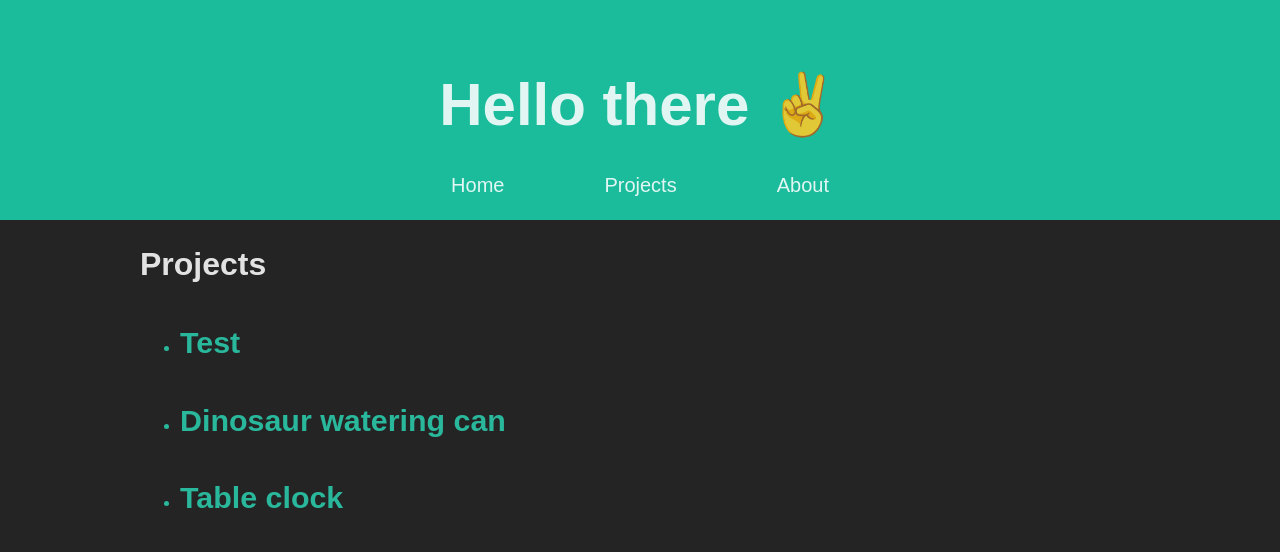
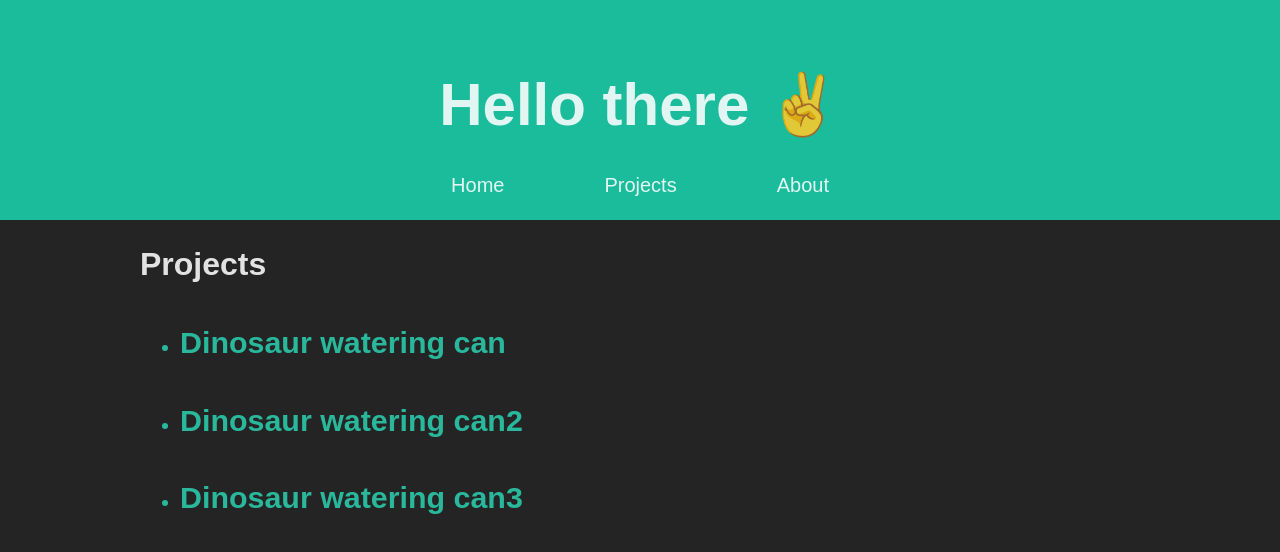
Before and after one commit to frej0887/BlogWebsite, a React (Vite) app: page /projects in a window 1280 px wide. Shown: the top 552 px of the page. Built offline with nearby package versions, Linux system fonts and the light colour scheme.

Commit message:
new blog setup

```diff
--- a/src/App.tsx
+++ b/src/App.tsx
@@ -3,10 +3,10 @@ import {useMediaQuery} from 'react-responsive';
 import {BrowserRouter, Routes, Route} from "react-router-dom";
 import {Home} from "./pages/Home.tsx";
 import {Layout} from "./layout/layout.tsx";
-import {Projects} from "./pages/Projects.tsx";
+import {ProjectList} from "./pages/ProjectList.tsx";
 import {About} from "./pages/About.tsx";
 import {NoPage} from "./pages/NoPage.tsx";
-import {LayoutContext } from './contexts.tsx';
+import {LayoutContext} from './contexts.tsx';
 import {SingleProject} from "./pages/SingleProject.tsx";
 
 
@@ -18,19 +18,20 @@ function App() {
   const context = {is_mobile: !isLaptop};
   return (
     <LayoutContext.Provider value={context}>
+      <LayoutContext.Provider value={context}>
         <BrowserRouter>
           <Routes>
             <Route path="/" element={<Layout/>}>
               <Route index element={<Home/>}/>
               <Route path="about" element={<About/>}/>
-            <Route path="projects" element={<Projects/>}/>
-            {/*<Route path="markdown/:projectId" element={<SingleProject/>}/>*/}
+              <Route path="projects" element={<ProjectList/>}/>
               <Route path="projects/:projectId" Component={SingleProject}/>
               <Route path="*" element={<NoPage/>}/>
             </Route>
           </Routes>
         </BrowserRouter>
       </LayoutContext.Provider>
+    </LayoutContext.Provider>
   )
 }
 
--- a/src/contexts.tsx
+++ b/src/contexts.tsx
@@ -1,7 +1,35 @@
-import {createContext} from "react";
+import {createContext, type ReactNode} from "react";
+import Dinosaur from "./pages/projects/Dinosaur.tsx";
 
 type layoutContext = {
   is_mobile: boolean;
 }
 
 export const LayoutContext = createContext<layoutContext>({is_mobile: false});
+
+type ProjectMapType = {
+  project: ReactNode;
+  previewName: string;
+  previewText: string;
+  previewImage: string|null;
+}
+
+const currentProjects = [{
+  project: <Dinosaur/>,
+  previewName: 'Dinosaur watering can',
+  previewText: 'Dinosaurs are cool',
+  previewImage: ''
+},{
+  project: <Dinosaur/>,
+  previewName: 'Dinosaur watering can2',
+  previewText: 'Dinosaurs are cool',
+  previewImage: ''
+},{
+  project: <Dinosaur/>,
+  previewName: 'Dinosaur watering can3',
+  previewText: 'Dinosaurs are cool',
+  previewImage: ''
+}];
+
+
+export const ProjectContext = createContext<ProjectMapType[]>(currentProjects)
--- a/src/layout/layout.css
+++ b/src/layout/layout.css
@@ -65,7 +65,7 @@ h3 {
   font-size: 1.5rem;
 }
 
-p {
+p, li {
   margin-bottom: 0.5rem;
   font-size: 1.2rem;
 }
--- a/src/pages/Projects.tsx
+++ b/src/pages/ProjectList.tsx
@@ -1,12 +1,13 @@
-import projectOverview from './projects.json'
 import {Link} from "react-router-dom";
+import {useContext} from "react";
+import {ProjectContext} from "../contexts.tsx";
 
-export const Projects = () => {
+export const ProjectList = () => {
 
-  const projects = projectOverview.filter((object) => object.display )
-    .map(function (object) {
-    return <ProjectPreview id={object.id} name={object.name} path={object.path}/>;
-  })
+  const projectList = useContext(ProjectContext);
+  if (projectList == undefined || projectList.length == 0) return <p>No projects</p>
+
+  const projects = projectList.map((project, id) => ProjectPreview({name:project.previewName, id}))
 
   return (
     <>
@@ -21,7 +22,6 @@ export const Projects = () => {
 type ProjectPreview = {
   id: number,
   name: string,
-  path: string,
 }
 
 const ProjectPreview = ({name, id}: ProjectPreview) => {
--- a/src/pages/SingleProject.tsx
+++ b/src/pages/SingleProject.tsx
@@ -1,64 +1,15 @@
-import { useParams } from "react-router-dom";
-import projectOverview from "./projects.json";
-import {type ImgHTMLAttributes, useEffect, useState} from "react";
-import ReactMarkdown from "react-markdown";
+
+import {useParams} from "react-router-dom";
+import {NoPage} from "./NoPage.tsx";
+import {useContext} from "react";
+import {ProjectContext} from "../contexts.tsx";
 
 export const SingleProject = () => {
-  const [post, setPost] = useState('');
   const { projectId } = useParams();
+  const projectList = useContext(ProjectContext);
 
-  useEffect(() => {
-    if (projectId === undefined) {
-      setPost('');
-      return;
-    }
+  if (projectId == undefined) return <NoPage/>
+  if (projectList == undefined || projectList.length < parseInt(projectId)) return <NoPage/>
 
-    const project = projectOverview.find(x => x.id === parseInt(projectId));
-    if (project === undefined) {
-      setPost('');
-      return;
-    }
-
-    const fileName = project.path;
-
-    // Fetch the Markdown file
-    fetch(fileName)
-      .then(response => {
-        if (!response.ok) {
-          throw new Error('Network response was not ok');
-        }
-        return response.text();
-      })
-      .then(text => {
-        if (!text) {
-          setPost('Sorry, this post is not available');
-        }
-        else if (text.startsWith('<!doctype html>')) {
-          setPost('Sorry, this post is not available');
-        }
-        else {
-          setPost(text);
-        }
-      })
-      .catch(err => {
-        console.log("FetchError: " + err);
-        setPost('Sorry, this post is not available');
-      });
-  }, [projectId]);
-
-  return (
-    <>
-      <ReactMarkdown
-        components={{
-          img: imgTransform
-        }}
-      >{post}</ReactMarkdown>
-    </>
-  );
+  return projectList[parseInt(projectId)].project;
 }
-
-const imgTransform = ({ src, alt }:  ImgHTMLAttributes<HTMLImageElement>) => {
-  return <div id={"image"}>
-    <img src={src} alt={alt} />
-  </div>
-}
--- /dev/null
+++ b/src/pages/SingleProjectComponents.tsx
@@ -0,0 +1,24 @@
+import type {PropsWithChildren, ReactNode} from "react";
+
+type Props = {
+  children: string | ReactNode;
+}
+
+type ImgProps = {
+  src: string;
+  alt: string;
+}
+
+type AProps = {
+  href: string;
+}
+
+export const MyHeader1 = ({children} : Props) => <h1>{children}</h1>;
+export const MyHeader2 = ({children} : Props) => <h2>{children}</h2>;
+export const MyHeader3 = ({children} : Props) => <h3>{children}</h3>;
+export const MyImage = ({src, alt} : ImgProps) => <div id={"image"}><img src={src} alt={alt} /></div>;
+export const MyText = ({children} : Props) => <p>{children}</p>;
+export const MyLink = ({href, children} : PropsWithChildren<AProps>) => <a href={href}>{' ' + children}</a>;
+export const MyOuter = ({children} : PropsWithChildren<Props>) => <>{children}</>;
+// export const MyList
+// export const MyImageCarousel
--- a/src/pages/projects.json
+++ /dev/null
@@ -1,26 +0,0 @@
-[
-  {
-    "id": 0,
-    "name": "Test",
-    "path": "/markdown/test.md",
-    "previewImage": "",
-    "text": "Test",
-    "display": true
-  },
-  {
-    "id": 1,
-    "name": "Dinosaur watering can",
-    "path": "/markdown/dinosaur_wateringcan.md",
-    "previewImage": "image1.png",
-    "text": "Dinosaurs are cool",
-    "display": true
-  },
-  {
-    "id": 2,
-    "name": "Table clock",
-    "path": "/markdown/table_clock.md",
-    "previewImage": "image2.jpg",
-    "text": "Bad thing with oled",
-    "display": true
-  }
-]
--- /dev/null
+++ b/src/pages/projects/Dinosaur.tsx
@@ -0,0 +1,45 @@
+import {MyHeader1, MyHeader2, MyHeader3, MyImage, MyLink, MyOuter, MyText} from "../SingleProjectComponents.tsx";
+
+const Dinosaur = () => {
+  return (
+    <MyOuter>
+      <MyHeader1>Dinosaur watering can</MyHeader1>
+      <MyText>This is the watering can before, bought at
+        <MyLink href={'https://www.imerco.dk/casa-living-vandkande-dinosaur-1-liter-plastik-groen?id=100433309'}>Imerco</MyLink>
+      </MyText>
+      <MyImage src={'../images/wateringcan_before.png'} alt={'The watering can before'}></MyImage>
+      <MyText>This is it after</MyText>
+      <MyImage src={'../images/wateringcan_after.png'} alt={'The watering can after'}></MyImage>
+      <MyHeader2>Materials</MyHeader2>
+      {/*<MyList></MyList>*/}
+
+      <MyHeader2>How it was made</MyHeader2>
+      <MyText>
+        First I made a green base layer. But then I realised that it is hard to make the next fully layer cover the old
+        paint, because the green was too dark compared to the new red. To fix this, I first painted all the places I
+        wanted red with the Limitless Marker, which lies on top of the paint, and creates a surface which is easier to
+        cover with paint, than just acrylics. This might not be a problem with higher quality paint, but it was a nice
+        fix for my situation. It made the border between the green background and the red back, a lot sharper than it
+        otherwise would have been. The eyes and mouth are also painted with the black and white markers, to make it
+        clear on the background.
+      </MyText>
+      <MyText>
+        After it was done drying, In added 4 layers of acrylic lacquer, which makes the paint more resistant. Up until
+        this point, I had always only painted parts of the dinosaur between drying, but here I painted everything at
+        once. I let it dry by putting a screw on some yarn inside the hole used for filling the watering can. This held
+        the dinosaur in the un-lacquered hole to let me lacquer everything in one go and let everything dry.
+      </MyText>
+      <MyHeader3>Newly learned techniques</MyHeader3>
+      <MyText>The smooth transition between red and yellow is made by putting both yellow and red on a flat brush on the
+        same time on
+        each end. In this case, the red is a lot stronger, I needed to add significantly more yellow than red to the
+        brush.
+        Simply brush with the flat side adjusting the other so it mixes the wanted amount. </MyText>
+      <MyHeader2>My experience</MyHeader2>
+      <MyText>The funny shape of the watering can it not the most practical, but the design is always a joy to look
+        at.</MyText>
+    </MyOuter>
+  )
+}
+
+export default Dinosaur;
```
Also changed, not shown: public/images/wateringcan_before.png (added). Lines whose indentation alone changed are shown as unchanged.
